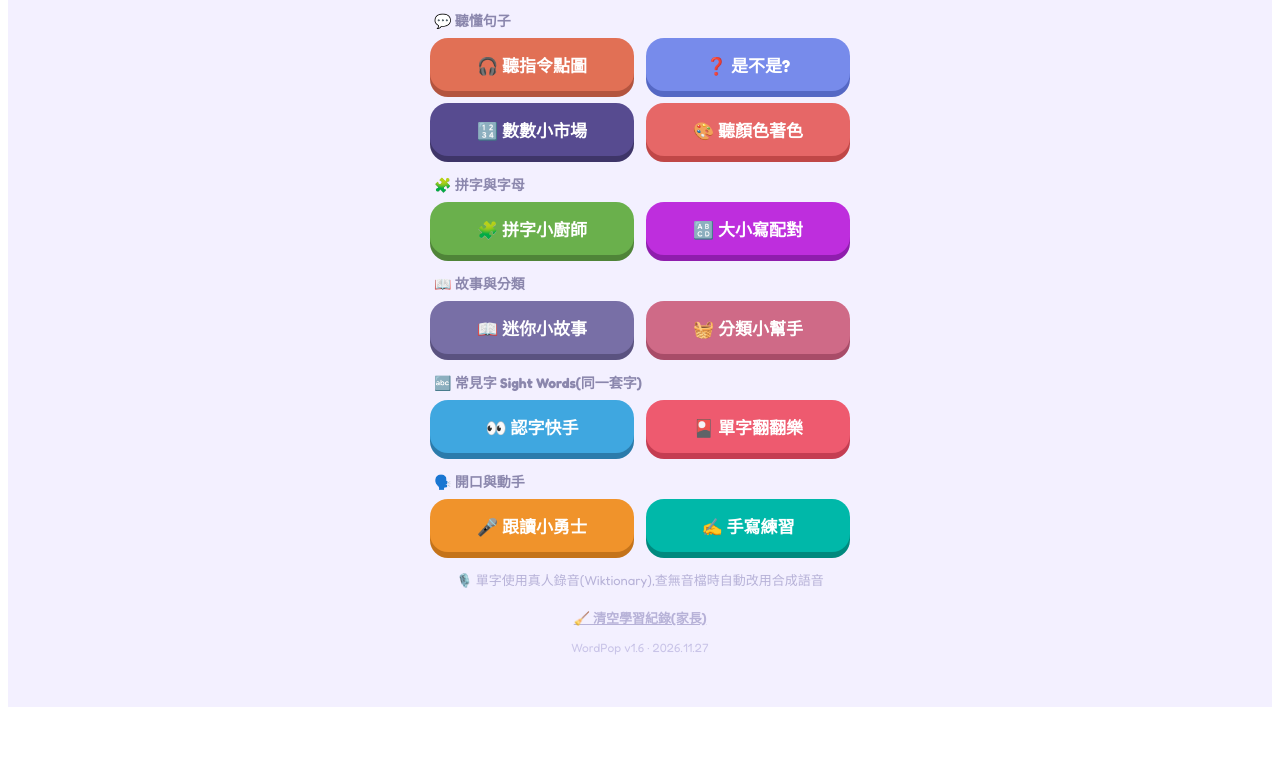
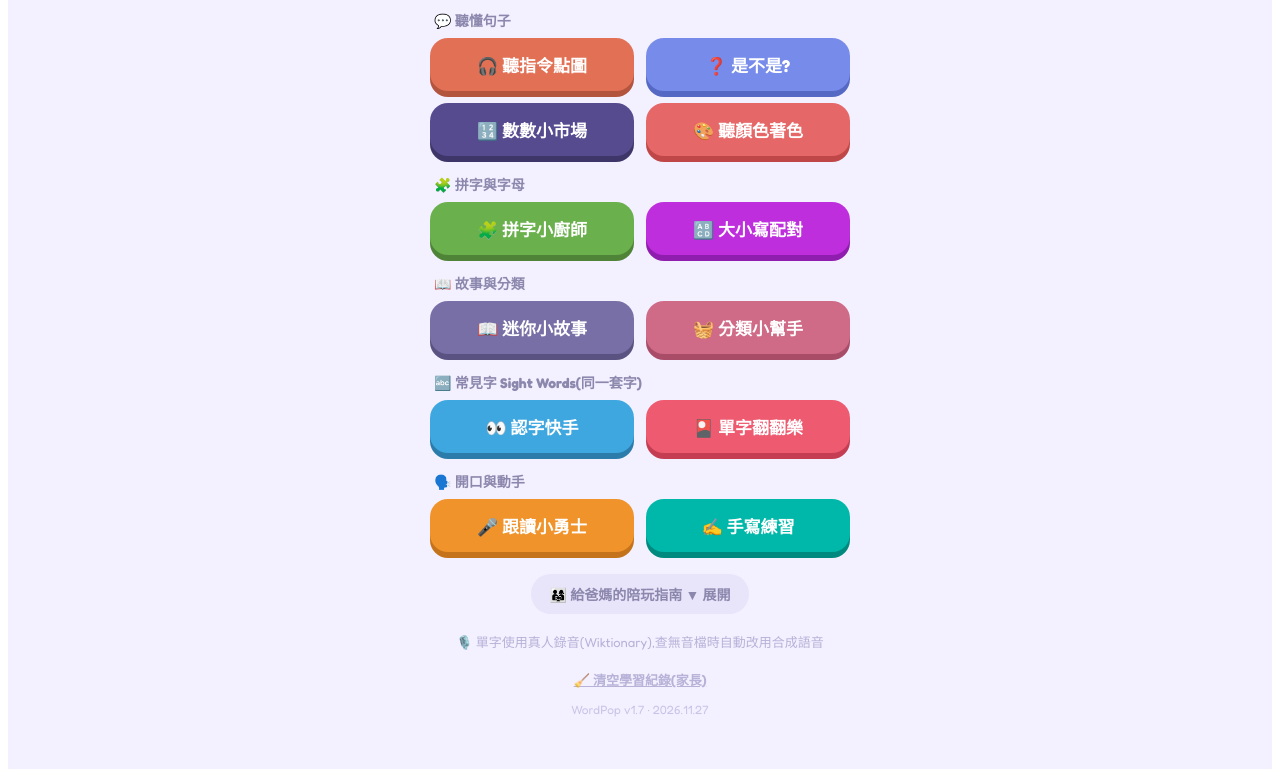
Before and after one commit to isliao613/wordpop, a React (Vite) app: page / in a window 1280 px wide. Shown: the part 559-1336 px from the top of the page. Before the commit the page ends 1274 px from the top, so only its background shows below. Built offline with nearby package versions, Linux system fonts and the light colour scheme.

Commit message:
feat: add collapsible parent play-along guide on home
Each menu item gains a one-line coaching tip; a low-key toggle at
the bottom of the home screen expands a card listing all 18 tips
grouped by category, collapsed by default so kids aren't distracted.
Version to v1.7.

```diff
--- a/src/App.jsx
+++ b/src/App.jsx
@@ -360,7 +360,7 @@ const SIGHT_WORDS = [
 
 // 版號:每次更新往上跳(顯示在首頁底部,方便確認手機拿到最新版)
 // 日期由 Vite 建置時自動戳上(見 vite.config.js 的 __BUILD_DATE__)
-const APP_VERSION = "v1.6";
+const APP_VERSION = "v1.7";
 const BUILD_DATE = typeof __BUILD_DATE__ !== "undefined" ? __BUILD_DATE__ : "";
 
 // ---------- 設計 tokens ----------
@@ -3563,54 +3563,72 @@ const MENU_GROUPS = [
   {
     label: "🧠 認識單字",
     items: [
-      { mode: "learn", color: T.purple, dark: T.purpleDark, label: "📚 學習單字" },
-      { mode: "phonics", color: T.green, dark: T.greenDark, label: "🔤 發音練習" },
+      { mode: "learn", color: T.purple, dark: T.purpleDark, label: "📚 學習單字",
+        tip: "當字典用:每天挑一個分類,唸完請她跟著唸一次" },
+      { mode: "phonics", color: T.green, dark: T.greenDark, label: "🔤 發音練習",
+        tip: "先聽字節再聽例字,引導她發現「結尾聲音都一樣」" },
     ],
   },
   {
     label: "👂 聽聲音找字",
     items: [
-      { mode: "quiz", color: T.pink, dark: "#D14B7D", label: "🎯 聽力挑戰" },
-      { mode: "sound", color: "#9B59D0", dark: "#7A3FAC", label: "🕵️ 首音偵探" },
-      { mode: "rhyme", color: "#2E86DE", dark: "#1F5FA8", label: "🚂 押韻火車" },
-      { mode: "bubble", color: "#45AAF2", dark: "#2D87C7", label: "🫧 單字泡泡" },
+      { mode: "quiz", color: T.pink, dark: "#D14B7D", label: "🎯 聽力挑戰",
+        tip: "答錯不用急著解釋,讓她按「再聽一次」自己修正" },
+      { mode: "sound", color: "#9B59D0", dark: "#7A3FAC", label: "🕵️ 首音偵探",
+        tip: "答對後加碼問:還有什麼字也是這個字母開頭?" },
+      { mode: "rhyme", color: "#2E86DE", dark: "#1F5FA8", label: "🚂 押韻火車",
+        tip: "答對時指著粉紅色字尾唸:「cat、hat 屁股一樣!」" },
+      { mode: "bubble", color: "#45AAF2", dark: "#2D87C7", label: "🫧 單字泡泡",
+        tip: "沒有時間壓力,適合當獎勵遊戲放鬆玩" },
     ],
   },
   {
     label: "💬 聽懂句子",
     items: [
-      { mode: "listendo", color: "#E17055", dark: "#B3543F", label: "🎧 聽指令點圖" },
-      { mode: "yesno", color: "#778BEB", dark: "#5568C4", label: "❓ 是不是?" },
-      { mode: "count", color: "#574B90", dark: "#3E3568", label: "🔢 數數小市場" },
-      { mode: "colorgame", color: "#E66767", dark: "#C04747", label: "🎨 聽顏色著色" },
+      { mode: "listendo", color: "#E17055", dark: "#B3543F", label: "🎧 聽指令點圖",
+        tip: "進階玩法:先不看畫面只用聽的,想好了再看再點" },
+      { mode: "yesno", color: "#778BEB", dark: "#5568C4", label: "❓ 是不是?",
+        tip: "鼓勵她先大聲回答 Yes! 或 No! 再按按鈕" },
+      { mode: "count", color: "#574B90", dark: "#3E3568", label: "🔢 數數小市場",
+        tip: "請她用手指一個一個點著數,數完再選答案" },
+      { mode: "colorgame", color: "#E66767", dark: "#C04747", label: "🎨 聽顏色著色",
+        tip: "延伸:找找家裡有什麼東西也是這個顏色" },
     ],
   },
   {
     label: "🧩 拼字與字母",
     items: [
-      { mode: "spell", color: "#6AB04C", dark: "#4F8438", label: "🧩 拼字小廚師" },
-      { mode: "casematch", color: "#BE2EDD", dark: "#8F1DAD", label: "🔠 大小寫配對" },
+      { mode: "spell", color: "#6AB04C", dark: "#4F8438", label: "🧩 拼字小廚師",
+        tip: "拼完請她看著綠色字母,把整個字大聲唸一次" },
+      { mode: "casematch", color: "#BE2EDD", dark: "#8F1DAD", label: "🔠 大小寫配對",
+        tip: "答對後問她:大寫和小寫哪裡長得像?" },
     ],
   },
   {
     label: "📖 故事與分類",
     items: [
-      { mode: "story", color: "#786FA6", dark: "#5A5280", label: "📖 迷你小故事" },
-      { mode: "sort", color: "#CF6A87", dark: "#A84C68", label: "🧺 分類小幫手" },
+      { mode: "story", color: "#786FA6", dark: "#5A5280", label: "📖 迷你小故事",
+        tip: "睡前一天一個剛剛好;唸完請她用中文說一次故事" },
+      { mode: "sort", color: "#CF6A87", dark: "#A84C68", label: "🧺 分類小幫手",
+        tip: "答對時跟著唸整句:The cat is an animal!" },
     ],
   },
   {
     label: "🔤 常見字 Sight Words(同一套字)",
     items: [
-      { mode: "sight", color: "#3FA7E0", dark: "#2B7BAB", label: "👀 認字快手" },
-      { mode: "match", color: "#EE5A6F", dark: "#C43D52", label: "🎴 單字翻翻樂" },
+      { mode: "sight", color: "#3FA7E0", dark: "#2B7BAB", label: "👀 認字快手",
+        tip: "前幾關她都會,先讓她連拿皇冠建立信心再往後玩" },
+      { mode: "match", color: "#EE5A6F", dark: "#C43D52", label: "🎴 單字翻翻樂",
+        tip: "翻牌時鼓勵她跟著唸出聲,字形和聲音記得更牢" },
     ],
   },
   {
     label: "🗣️ 開口與動手",
     items: [
-      { mode: "sayit", color: "#F0932B", dark: "#C4731A", label: "🎤 跟讀小勇士" },
-      { mode: "write", color: "#00B8A9", dark: "#00897E", label: "✍️ 手寫練習" },
+      { mode: "sayit", color: "#F0932B", dark: "#C4731A", label: "🎤 跟讀小勇士",
+        tip: "找安靜環境、離麥克風近一點;唸對瞬間就會過關" },
+      { mode: "write", color: "#00B8A9", dark: "#00897E", label: "✍️ 手寫練習",
+        tip: "先按「筆順示範」看一次,再從 1 號圓點跟著箭頭描" },
     ],
   },
 ];
@@ -3622,6 +3640,7 @@ export default function WordPop() {
   const addStars = useCallback((n) => setStars((s) => s + n), []);
   const [confirmClear, setConfirmClear] = useState(false);
   const [cleared, setCleared] = useState(false);
+  const [showGuide, setShowGuide] = useState(false);
 
   // 清空所有學習紀錄(星星 + 三個遊戲的關卡/完成進度)
   const clearRecords = () => {
@@ -3742,6 +3761,52 @@ export default function WordPop() {
                 </div>
               ))}
             </div>
+            {/* 給爸媽的陪玩指南(可收合,不干擾小朋友)*/}
+            <div style={{ maxWidth: 420, margin: "22px auto 0" }}>
+              <button
+                onClick={() => setShowGuide((s) => !s)}
+                style={{
+                  fontFamily: "inherit", fontWeight: 700, fontSize: 14,
+                  background: showGuide ? T.purple : "#E8E4FA",
+                  color: showGuide ? "#fff" : T.sub,
+                  border: "none", borderRadius: 999, padding: "10px 18px",
+                  cursor: "pointer", transition: "all .15s",
+                }}
+              >
+                👨‍👩‍👧 給爸媽的陪玩指南 {showGuide ? "▲ 收起" : "▼ 展開"}
+              </button>
+              {showGuide && (
+                <div
+                  style={{
+                    background: T.card, borderRadius: 20, padding: "16px 16px 8px",
+                    marginTop: 12, boxShadow: "0 5px 0 #E0DBF7", textAlign: "left",
+                  }}
+                >
+                  <p style={{ color: T.sub, fontSize: 13, margin: "0 0 12px" }}>
+                    每個遊戲的一句話陪玩訣竅。共同原則:孩子答錯時不糾正、
+                    讓遊戲自己引導;多讓她「開口跟著唸」效果加倍 💜
+                  </p>
+                  {MENU_GROUPS.map((group) => (
+                    <div key={group.label} style={{ marginBottom: 12 }}>
+                      <div style={{ fontWeight: 700, fontSize: 14, color: T.purple, marginBottom: 6 }}>
+                        {group.label}
+                      </div>
+                      {group.items.map((g) => (
+                        <div key={g.mode} style={{ margin: "0 0 8px 4px" }}>
+                          <span style={{ fontWeight: 700, fontSize: 13, color: T.ink }}>
+                            {g.label}
+                          </span>
+                          <div style={{ fontSize: 13, color: T.sub, lineHeight: 1.5 }}>
+                            {g.tip}
+                          </div>
+                        </div>
+                      ))}
+                    </div>
+                  ))}
+                </div>
+              )}
+            </div>
+
             <p style={{ color: "#B7B2D8", fontSize: 13, marginTop: 18 }}>
               🎙️ 單字使用真人錄音(Wiktionary),查無音檔時自動改用合成語音
             </p>
```
